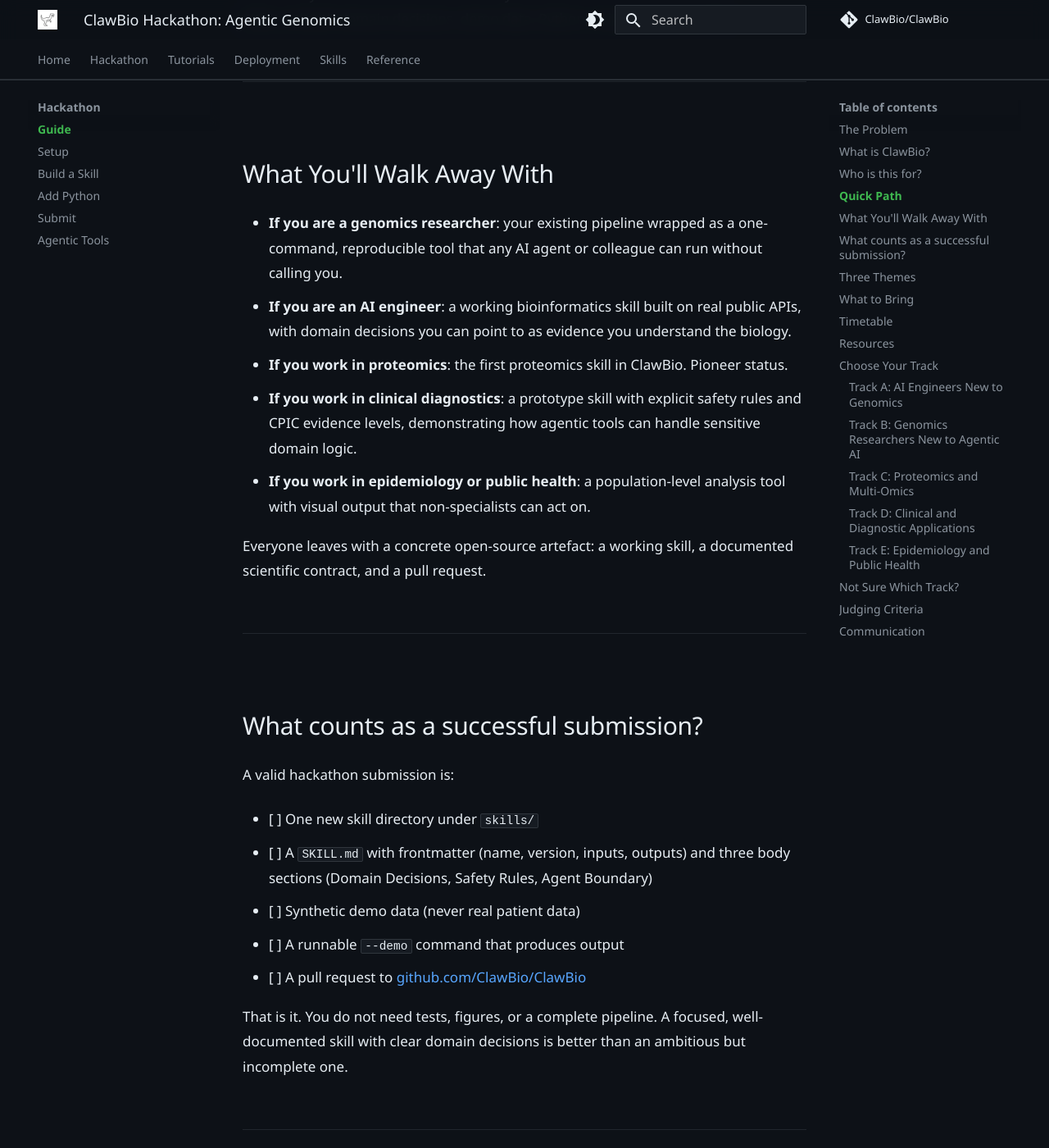
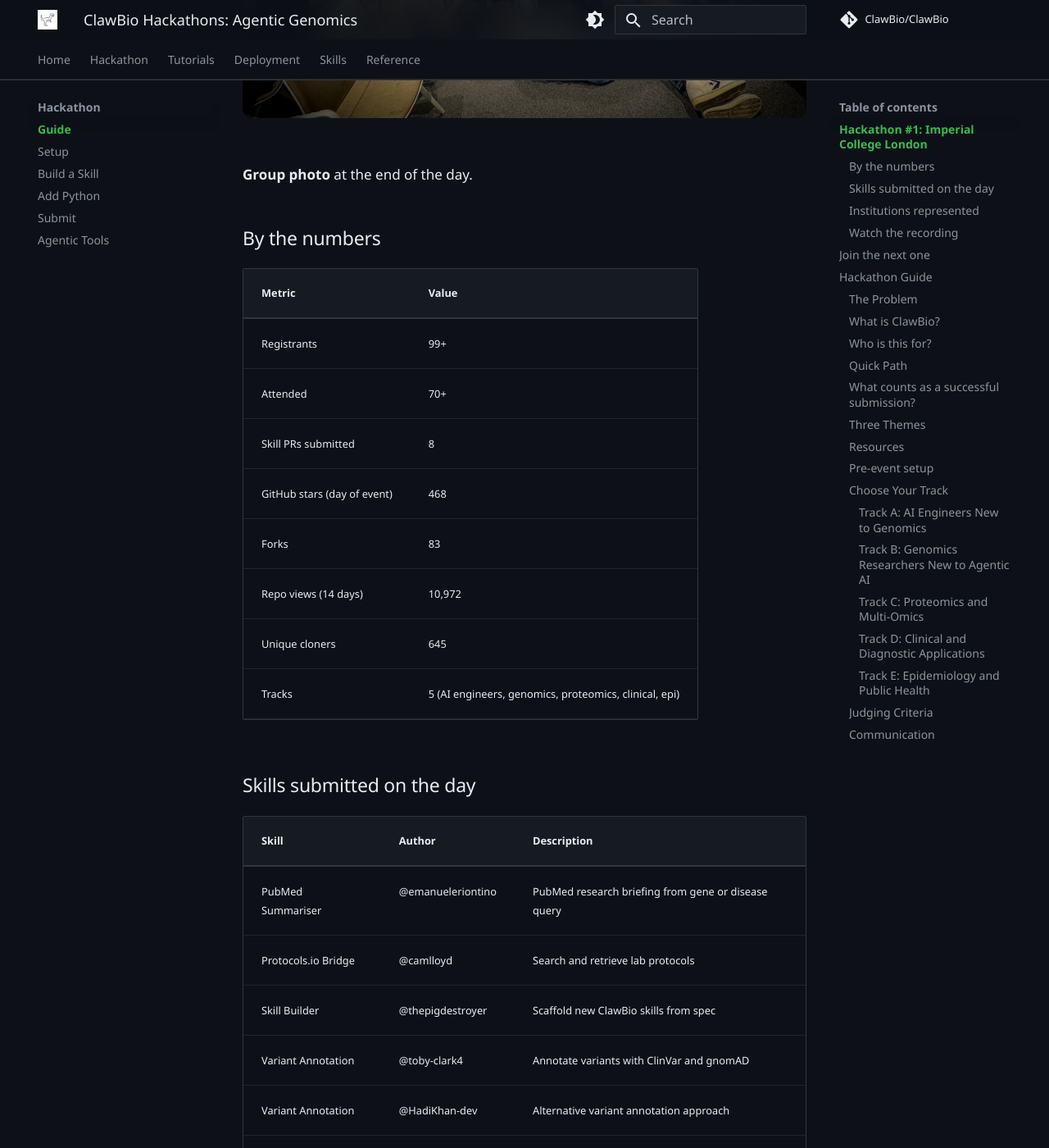
Before and after one commit to ClawBio/docs, an MkDocs documentation site: the page built from docs/hackathon/index.md, in a window 1280 px wide and 1400 px high, scrolled down 3294 px. Shown: the whole window at 82% size. Built offline with MkDocs 1.6.1 and Material for MkDocs 9.7.7, drawn with Linux system fonts in a browser that asks for light colours; comment, search, counter and statistics services are not loaded; some of the changed text lies outside the part shown.

Commit message:
Add hackathon #1 recap with photos and updated guide
- Restructure hackathon page: recap at top, reusable guide below
- Add 7 optimized event photos + cropped cover image (date removed)
- Stats: 70+ attendees, 8 PRs, 468 stars, 5 tracks
- Table of submitted skills with authors
- "Join the next one" section for future hackathons
- YouTube recording placeholder

Co-Authored-By: Claude Opus 4.6 (1M context) <noreply@anthropic.com>

````diff
--- a/docs/hackathon/index.md
+++ b/docs/hackathon/index.md
@@ -1,26 +1,115 @@
 ---
-title: "ClawBio Hackathon: Agentic Genomics"
-description: Build a bioinformatics AI agent skill at Imperial College London
+title: "ClawBio Hackathons: Agentic Genomics"
+description: Build bioinformatics AI agent skills with ClawBio. Recap from our first hackathon at Imperial College London and guide for future events.
 ---
 
-# ClawBio Hackathon: Agentic Genomics
+# ClawBio Hackathons: Agentic Genomics
 
-![ClawBio Hackathon Banner](https://images.lumacdn.com/cdn-cgi/image/format=auto,fit=cover,dpr=2,anim=false,background=white,quality=75,width=500,height=500/event-covers/ue/48e9b48f-4f12-493c-8740-d1b7fe78b6ff.png){ width="100%" style="border-radius: 12px; margin-bottom: 1.5rem;" }
-
-**19 March 2026 | 12:00 -- 19:00 UTC**
-**Sir Michael Uren Hub, Imperial College London**
-
-Organised by **Jay Moore**, **Manuel Corpas**, **Nathan Skene**, and **Josh Beale**.
-
-[Register on Luma](https://luma.com/kolhdoi9){ .md-button .md-button--primary }
+![ClawBio Hackathon Banner](img/hackathon-cover.jpg){ width="100%" style="border-radius: 12px; margin-bottom: 1.5rem;" }
 
 ---
 
-## The Problem
+## Hackathon #1: Imperial College London
+
+**19 March 2026 | Sir Michael Uren Hub, White City Campus**
+
+Our first hackathon brought together 70+ participants from across genomics, AI engineering, proteomics, clinical diagnostics, and epidemiology. In a single afternoon, attendees built and submitted 8 new bioinformatics skills as pull requests to ClawBio.
+
+<div class="grid cards" markdown>
+
+- ![Presentation](img/img1.jpg)
+
+    **Opening session.** Full room for the welcome talks at the Sir Michael Uren Hub.
+
+- ![Organisers presenting](img/img2.jpg)
+
+    **Manuel Corpas and Jay Moore** introduce ClawBio and the docs.clawbio.ai hackathon guide.
+
+- ![Speaker presenting](img/img4.jpg)
+
+    **Guided tutorial.** Walking through agentic tools and skill building, step by step.
+
+- ![Hacking session](img/img7.jpg)
+
+    **Build time.** Laptops open, skills taking shape across all five tracks.
+
+- ![Breakout area](img/img5.jpg)
+
+    **Breakout hacking** with sunset views over White City. Discussions on reproducibility, sensitive biodata, and the future of agentic genomics.
+
+- ![Jay Moore](img/img6.jpg)
+
+    **Jay Moore** (Imperial) between mentoring rounds.
+
+</div>
+
+![Group photo](img/img3.jpg){ width="100%" style="border-radius: 12px; margin: 1rem 0;" }
+
+**Group photo** at the end of the day.
+
+### By the numbers
+
+| Metric | Value |
+|--------|-------|
+| Registrants | 99+ |
+| Attended | 70+ |
+| Skill PRs submitted | 8 |
+| GitHub stars (day of event) | 468 |
+| Forks | 83 |
+| Repo views (14 days) | 10,972 |
+| Unique cloners | 645 |
+| Tracks | 5 (AI engineers, genomics, proteomics, clinical, epi) |
+
+### Skills submitted on the day
+
+| Skill | Author | Description |
+|-------|--------|-------------|
+| PubMed Summariser | @emanueleriontino | PubMed research briefing from gene or disease query |
+| Protocols.io Bridge | @camlloyd | Search and retrieve lab protocols |
+| Skill Builder | @thepigdestroyer | Scaffold new ClawBio skills from spec |
+| Variant Annotation | @toby-clark4 | Annotate variants with ClinVar and gnomAD |
+| Variant Annotation | @HadiKhan-dev | Alternative variant annotation approach |
+| Bioconductor Bridge | @HDash | Doc-enriched Bioconductor package discovery |
+| FHIR PGx | @MarceloGal | Fetch electronic clinical pharmacogenomics data |
+| Clinical Trial Finder | @Duvet05 | Find clinical trials with multiple output formats |
+
+### Institutions represented
+
+Imperial College London, King's College London, The Crick Institute, UCL, QMUL, University of Westminster, Brunel University, PUCP Peru, FinalDose.ai, Canos.ai, Vivid-Dx, Flow.bio, FLock.io, Valink Tx, Inforcer
+
+### Watch the recording
+
+<div style="text-align: center; margin: 1.5rem 0;">
+<em>Full recording coming soon on <a href="https://www.youtube.com/@ClawBio">YouTube</a>.</em>
+</div>
+
+Organised by **Jay Moore** (Imperial), **Manuel Corpas** (Westminster), **Nathan Skene** (Imperial), and **Josh Beale**.
+
+---
+
+## Join the next one
+
+We are planning more hackathons in 2026. To get notified:
+
+- Join [Discord](https://discord.gg/EEp4Neaz)
+- Follow [ClawBio on GitHub](https://github.com/ClawBio/ClawBio) (star and watch)
+- Check [Luma](https://luma.com/clawbio) for event announcements
+
+Want to host a ClawBio hackathon at your institution? [Open an issue](https://github.com/ClawBio/ClawBio/issues) or reach out on Discord.
+
+---
+
+## Hackathon Guide
+
+Everything below is the reusable guide for participating in any ClawBio hackathon. It covers setup, skill building, and submission.
+
+---
+
+### The Problem
 
 Modern bioinformatics knowledge is fragmented across papers, scripts, and private pipelines. Reproducing even simple analyses often requires reconstructing hidden decisions from incomplete documentation. Only about 1 in 4 computational biology papers can be reproduced without contacting the authors (Garijo et al., PLOS ONE 2013; Collberg and Proebsting, 2016). Meanwhile, general-purpose LLMs hallucinate gene-drug associations, use outdated clinical guidelines, and produce results with no audit trail.
 
-## What is ClawBio?
+### What is ClawBio?
 
 ClawBio proposes a different unit of knowledge: a **skill** that packages the code, the scientific assumptions, the test data, and the execution contract in one inspectable artefact.
 
@@ -35,7 +124,7 @@ SKILL.md is not just documentation. It is the contract that tells humans and AI
 
 ---
 
-## Who is this for?
+### Who is this for?
 
 | You are... | You already know | You do not need to know | Good first project |
 |------------|-----------------|------------------------|--------------------|
@@ -47,7 +136,7 @@ SKILL.md is not just documentation. It is the contract that tells humans and AI
 
 ---
 
-## Quick Path
+### Quick Path
 
 <div class="tutorial-cards">
 
@@ -93,29 +182,15 @@ SKILL.md is not just documentation. It is the contract that tells humans and AI
 
 </div>
 
-Most participants will submit their first skill in **90 to 120 minutes**. The times above assume your environment is already set up. First-time Git or GitHub users should allow extra time; helpers will be available throughout.
+Most participants submit their first skill in **90 to 120 minutes**. First-time Git or GitHub users should allow extra time; helpers will be available throughout.
 
 **Starter template**: copy `templates/SKILL-TEMPLATE.md` into your skill directory to get the correct structure immediately. See [Your First Skill](first-skill.md) for the full walkthrough.
 
-**Example completed skill**: see the [NutriGx Advisor PR](https://github.com/ClawBio/ClawBio/pull/1) by @drdaviddelorenzo, the first community contribution. It shows exactly what a successful submission looks like: SKILL.md with domain decisions, demo data, Python script, and a clean PR.
+**Example completed skill**: see the [NutriGx Advisor PR](https://github.com/ClawBio/ClawBio/pull/1) by @drdaviddelorenzo, the first community contribution.
 
 ---
 
-## What You'll Walk Away With
-
-- **If you are a genomics researcher**: your existing pipeline wrapped as a one-command, reproducible tool that any AI agent or colleague can run without calling you.
-- **If you are an AI engineer**: a working bioinformatics skill built on real public APIs, with domain decisions you can point to as evidence you understand the biology.
-- **If you work in proteomics**: the first proteomics skill in ClawBio. Pioneer status.
-- **If you work in clinical diagnostics**: a prototype skill with explicit safety rules and CPIC evidence levels, demonstrating how agentic tools can handle sensitive domain logic.
-- **If you work in epidemiology or public health**: a population-level analysis tool with visual output that non-specialists can act on.
-
-Everyone leaves with a concrete open-source artefact: a working skill, a documented scientific contract, and a pull request.
-
----
-
-## What counts as a successful submission?
-
-A valid hackathon submission is:
+### What counts as a successful submission?
 
 - [ ] One new skill directory under `skills/`
 - [ ] A `SKILL.md` with frontmatter (name, version, inputs, outputs) and three body sections (Domain Decisions, Safety Rules, Agent Boundary)
@@ -123,11 +198,11 @@ A valid hackathon submission is:
 - [ ] A runnable `--demo` command that produces output
 - [ ] A pull request to [github.com/ClawBio/ClawBio](https://github.com/ClawBio/ClawBio)
 
-That is it. You do not need tests, figures, or a complete pipeline. A focused, well-documented skill with clear domain decisions is better than an ambitious but incomplete one.
+That is it. A focused, well-documented skill with clear domain decisions is better than an ambitious but incomplete one.
 
 ---
 
-## Three Themes
+### Three Themes
 
 1. **Gaps in genomics tools**: What analyses are still manual, brittle, or unreproducible? Build a skill that fills one of those gaps.
 2. **Trustworthy agentic approaches**: How do we make AI agents safe for biology? Encode domain decisions and safety rules into SKILL.md so agents execute with proven logic, not hallucinations.
@@ -135,61 +210,7 @@ That is it. You do not need tests, figures, or a complete pipeline. A focused, w
 
 ---
 
-## What to Bring
-
-- A laptop with **Python 3.11+** and **Git** installed
-- A **GitHub account**
-- Curiosity about genomics, bioinformatics, or agentic AI (no genomics background required for several tracks)
-
-**Recommended before arrival** (saves time on the day):
-
-```bash
-# Clone the repo and run a demo
-git clone https://github.com/ClawBio/ClawBio.git
-cd ClawBio
-pip3 install -r requirements.txt
-python3 skills/pharmgx-reporter/pharmgx_reporter.py --demo
-```
-
-To submit your work you will need the **GitHub CLI** (`gh`). Install it if you don't have it:
-
-```bash
-brew install gh          # macOS
-sudo apt install gh      # Debian / Ubuntu
-winget install GitHub.cli # Windows
-```
-
-Then authenticate: `gh auth login`
-
-If you prefer not to install `gh`, you can submit your PR through the GitHub web interface instead. Both routes are covered in the [Submit](submit.md) guide.
-
-Food and drinks will be provided (pizza at 13:30).
-
----
-
-## Timetable
-
-| Time | What | Details |
-|------|------|---------|
-| **12:00** | **Doors open** | Arrive, get set up, connect to WiFi |
-| **12:30** | **Welcome** | Nathan Skene (Imperial) and Manuel Corpas (Westminster) |
-| **12:45** | **[Overview of the day](presentation/)** | Themes, tracks, how submissions work |
-| **13:15** | **Scaling genomics** | Toz Ozturk (Databricks) -- how cloud infrastructure handles large-scale genomic workloads (~15 min) |
-| **13:30** | **Pizza** | Lunch break, keep hacking if you want |
-| **14:00** | **Guided Tutorial (Jay Moore)** | Hands-on with helpers. Follow the [Agentic Tools tutorial](agentic-tools.md) and the [ClawBio Setup](setup.md) |
-| **14:30** | **Build** | Work on your skill (solo or in teams). Helpers circulate. |
-| **15:30** | **Breakout Tables** | Rotate between themed discussions (pick 1-2): |
-|  | | *The future of reproducibility in biological research* |
-|  | | *Handling sensitive biodata with OpenClaw/ClawBio* |
-|  | | *Your Theme?* (propose your own) |
-| **16:30** | **Build** | Final stretch. Polish your skill, write SKILL.md, test demo mode. |
-| **17:30** | **Show and Tell** | Each team/individual presents their skill (~3 min each) |
-| **18:30** | **Menti Poll and Wrap-up** | Community vote, closing remarks |
-| **19:00** | **End** | |
-
----
-
-## Resources
+### Resources
 
 Two guided tutorials are available to get you started. Both paths converge at the same goal: a working skill you can submit as a PR.
 
@@ -217,111 +238,119 @@ Two guided tutorials are available to get you started. Both paths converge at th
 
 ---
 
-## Choose Your Track
+### Pre-event setup
+
+```bash
+# Clone the repo and run a demo
+git clone https://github.com/ClawBio/ClawBio.git
+cd ClawBio
+pip3 install -r requirements.txt
+python3 skills/pharmgx-reporter/pharmgx_reporter.py --demo
+```
+
+To submit your work you will need the **GitHub CLI** (`gh`). Install it if you don't have it:
+
+```bash
+brew install gh          # macOS
+sudo apt install gh      # Debian / Ubuntu
+winget install GitHub.cli # Windows
+```
+
+Then authenticate: `gh auth login`
+
+If you prefer not to install `gh`, you can submit your PR through the GitHub web interface instead. Both routes are covered in the [Submit](submit.md) guide.
+
+---
+
+### Choose Your Track
 
 We have attendees ranging from AI agent engineers with no genomics background to researchers with 40+ years in computational biology. Pick the track that fits you. Each project is labelled as a **90-minute build** (achievable in the afternoon) or a **stretch build** (ambitious, likely a prototype).
 
-### Track A: AI Engineers New to Genomics
+#### Track A: AI Engineers New to Genomics
 
 You build agents, automation, and APIs professionally. You just haven't touched genomic data before. These skills let you apply your engineering strengths to biology using public APIs, no wet-lab knowledge required.
 
 **90-minute builds:**
 
-- [PubMed Research Summariser](projects/pubmed-summariser.md) -- query PubMed API, return structured summary of recent findings
-- [Clinical Trial Finder](projects/clinical-trial-finder.md) -- query ClinicalTrials.gov, return active trials with phase and eligibility
-- [Variant Frequency Dashboard](projects/variant-frequency.md) -- query gnomAD, visualise allele frequencies across populations
-- [Protein Domain Annotator](projects/protein-domain.md) -- UniProt + InterPro + AlphaFold domain map
+- [PubMed Research Summariser](projects/pubmed-summariser.md)
+- [Clinical Trial Finder](projects/clinical-trial-finder.md)
+- [Variant Frequency Dashboard](projects/variant-frequency.md)
+- [Protein Domain Annotator](projects/protein-domain.md)
 
 **Stretch builds:**
 
-- [Drug Label Parser](projects/drug-label-parser.md) -- extract PGx warnings from FDA drug labels (DailyMed API)
-- [Multi-Database Aggregator](projects/multi-db-aggregator.md) -- federate queries across ClinVar, gnomAD, Open Targets
+- [Drug Label Parser](projects/drug-label-parser.md)
+- [Multi-Database Aggregator](projects/multi-db-aggregator.md)
 
-### Track B: Genomics Researchers New to Agentic AI
+#### Track B: Genomics Researchers New to Agentic AI
 
-You work with genomic data daily. Wrap your existing expertise into a skill that anyone can run reproducibly.
+You work with genomic data daily. Wrap your existing expertise into a skill.
 
 **90-minute builds:**
 
-- [QC Report Generator](projects/qc-report.md) -- parse FastQC output, produce pass/fail report with thresholds
-- [Gene Set Enrichment](projects/gene-set-enrichment.md) -- Enrichr API for KEGG/Reactome/GO pathway ranking
-- [Differential Expression Wrapper](projects/de-wrapper.md) -- PyDESeq2 workflow with volcano plots and sensible defaults
+- [QC Report Generator](projects/qc-report.md)
+- [Gene Set Enrichment](projects/gene-set-enrichment.md)
+- [Differential Expression Wrapper](projects/de-wrapper.md)
 
 **Stretch builds:**
 
-- [Variant Annotation Pipeline](projects/variant-annotation.md) -- annotate a VCF with ClinVar significance, gnomAD frequencies, gene impact
-- [Single-Cell Cluster Annotator](projects/cell-type-annotator.md) -- suggest cell type labels from marker gene databases
+- [Variant Annotation Pipeline](projects/variant-annotation.md)
+- [Single-Cell Cluster Annotator](projects/cell-type-annotator.md)
 
-### Track C: Proteomics and Multi-Omics
+#### Track C: Proteomics and Multi-Omics
 
-ClawBio currently has zero proteomics skills. Build the first one. If you need a starting point, the [Protein Interaction Mapper](projects/protein-interaction.md) is a good template: it follows the same pattern as existing skills but queries the STRING API instead of genomic databases.
+ClawBio currently has zero proteomics skills. Build the first one.
 
 **90-minute builds:**
 
-- [Protein Interaction Mapper](projects/protein-interaction.md) -- STRING API to PPI network with hub scores and figures
-- [Protein Domain Annotator](projects/protein-domain.md) -- UniProt + InterPro + AlphaFold domain map
+- [Protein Interaction Mapper](projects/protein-interaction.md)
+- [Protein Domain Annotator](projects/protein-domain.md)
 
 **Stretch builds:**
 
-- [Mass Spec QC Skill](projects/mass-spec-qc.md) -- parse MaxQuant/DIA-NN output, generate quality report
-- [Phosphoproteomics Enricher](projects/phospho-enricher.md) -- kinase-substrate enrichment from phosphosite list
+- [Mass Spec QC Skill](projects/mass-spec-qc.md)
+- [Phosphoproteomics Enricher](projects/phospho-enricher.md)
 
-### Track D: Clinical and Diagnostic Applications
+#### Track D: Clinical and Diagnostic Applications
 
-For clinical genomics, molecular diagnostics, and health data backgrounds. **All clinical track outputs are educational prototypes only. They must not be used for clinical decision-making or patient management.**
+**All clinical track outputs are educational prototypes only. They must not be used for clinical decision-making or patient management.**
 
 **90-minute builds:**
 
-- [Pharmacogenomics Interaction Checker](projects/pgx-interaction-checker.md) -- genotype + medication list to CPIC interaction report
+- [Pharmacogenomics Interaction Checker](projects/pgx-interaction-checker.md)
 
-**Stretch builds (prototype scope only):**
+**Stretch builds:**
 
-- [ACMG Variant Classifier](projects/acmg-classifier.md) -- prototype a subset of the 28-criteria ACMG/AMP pathogenicity framework
-- [Diagnostic Yield Calculator](projects/diagnostic-yield.md) -- HPO phenotype terms to ranked candidate genes
-- [Tumour Mutational Burden](projects/tmb-calculator.md) -- somatic VCF to TMB score with MSI estimation
+- [ACMG Variant Classifier](projects/acmg-classifier.md)
+- [Diagnostic Yield Calculator](projects/diagnostic-yield.md)
+- [Tumour Mutational Burden](projects/tmb-calculator.md)
 
-### Track E: Epidemiology and Public Health
-
-Population-level data, outbreak analysis, and health equity.
+#### Track E: Epidemiology and Public Health
 
 **90-minute builds:**
 
-- [Vaccine Equity Scorer](projects/vaccine-equity.md) -- vaccination coverage equity analysis using HEIM framework
-- [GBD Disease Burden Visualiser](projects/gbd-visualiser.md) -- IHME data to DALYs, prevalence, and regional trends
+- [Vaccine Equity Scorer](projects/vaccine-equity.md)
+- [GBD Disease Burden Visualiser](projects/gbd-visualiser.md)
 
 **Stretch builds:**
 
-- [Outbreak Phylogenetic Clusterer](projects/outbreak-clusterer.md) -- consensus sequences to NJ tree and transmission clusters
-- [Antimicrobial Resistance Profiler](projects/amr-profiler.md) -- detect AMR genes from metagenomic reads (CARD database)
+- [Outbreak Phylogenetic Clusterer](projects/outbreak-clusterer.md)
+- [Antimicrobial Resistance Profiler](projects/amr-profiler.md)
 
 ---
 
-## Not Sure Which Track?
+### Judging Criteria
 
-- You have never written a bioinformatics pipeline: **Track A**
-- You work with VCF files or NGS data daily: **Track B**
-- Your primary data is protein or mass spec: **Track C**
-- You interpret genetic variants in a clinical context: **Track D**
-- Your work involves populations, surveillance, or disease burden: **Track E**
-- None of the above: **pick any 90-minute build** from any track, or invent your own
-
-The best skills come from scratching your own itch: what analysis do you do repeatedly that could be a one-command tool? If you want to team up, find someone from a different track. An AI engineer paired with a genomics researcher is a powerful combination.
+| Criterion | Weight |
+|-----------|--------|
+| Domain correctness | 40% |
+| Reproducibility | 25% |
+| Usefulness | 20% |
+| Code quality | 15% |
 
 ---
 
-## Judging Criteria
+### Communication
 
-Skills will be evaluated on:
-
-1. **Domain correctness** (40%): Does the SKILL.md encode real domain decisions? Are thresholds evidence-based?
-2. **Reproducibility** (25%): Does demo data produce consistent results? Is the environment specified?
-3. **Usefulness** (20%): Would a researcher actually use this?
-4. **Code quality** (15%): Clean, readable, well-structured
-
----
-
-## Communication
-
-- **Primary channel**: [Discord](https://discord.gg/EEp4Neaz) -- for technical help, PR reviews, and post-event community. Monitored by maintainers.
-- **On the day**: WhatsApp group (link shared at the venue) for logistics
-- **GitHub**: [ClawBio/ClawBio Discussions](https://github.com/ClawBio/ClawBio/discussions) for longer-form questions and skill proposals
+- **Primary channel**: [Discord](https://discord.gg/EEp4Neaz) for technical help, PR reviews, and community
+- **GitHub**: [ClawBio/ClawBio Discussions](https://github.com/ClawBio/ClawBio/discussions) for skill proposals and longer-form questions
````
Also changed, not shown: docs/hackathon/img/hackathon-cover.jpg (added), docs/hackathon/img/img1.jpg (added), docs/hackathon/img/img2.jpg (added), docs/hackathon/img/img3.jpg (added), docs/hackathon/img/img4.jpg (added), docs/hackathon/img/img5.jpg (added), docs/hackathon/img/img6.jpg (added), docs/hackathon/img/img7.jpg (added).
